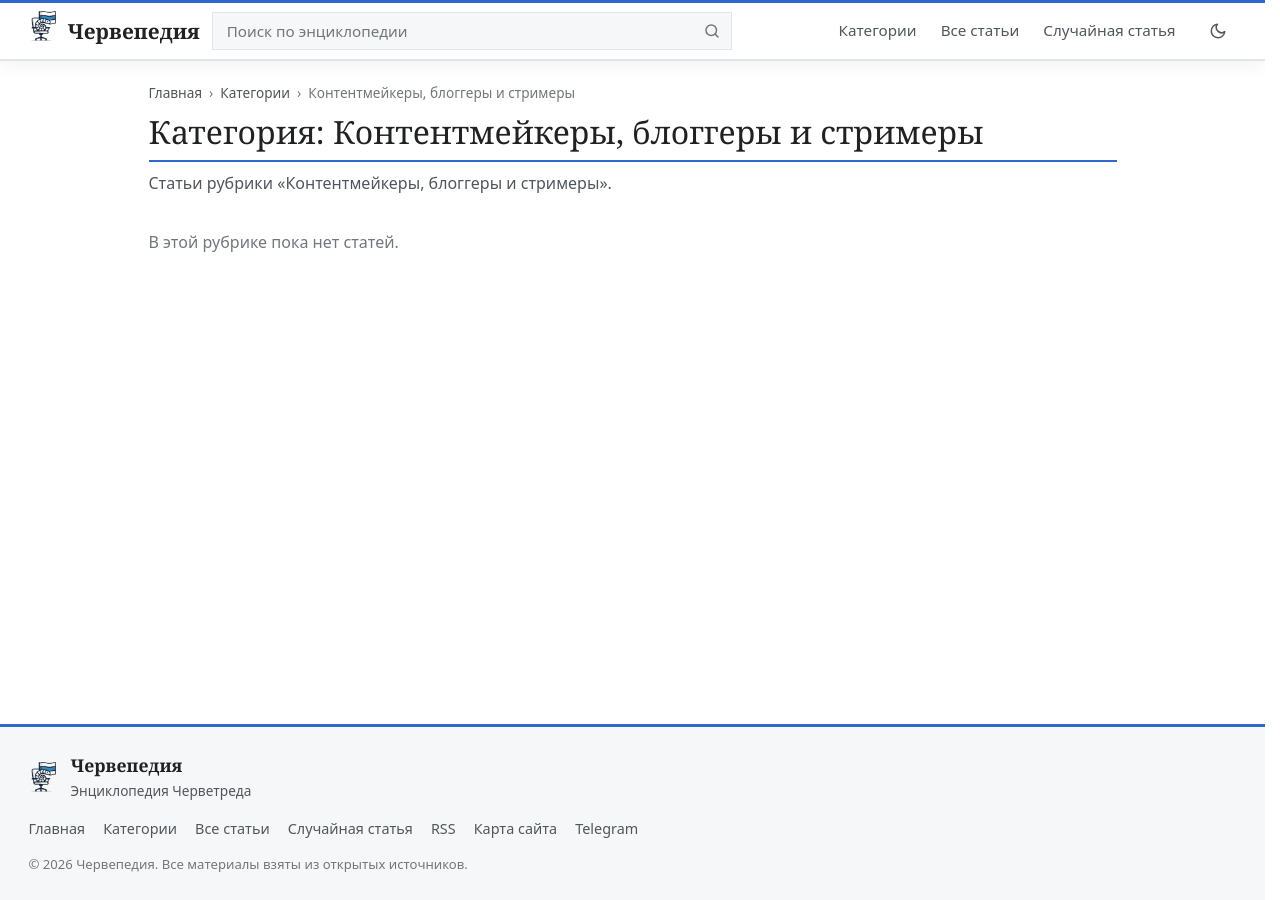
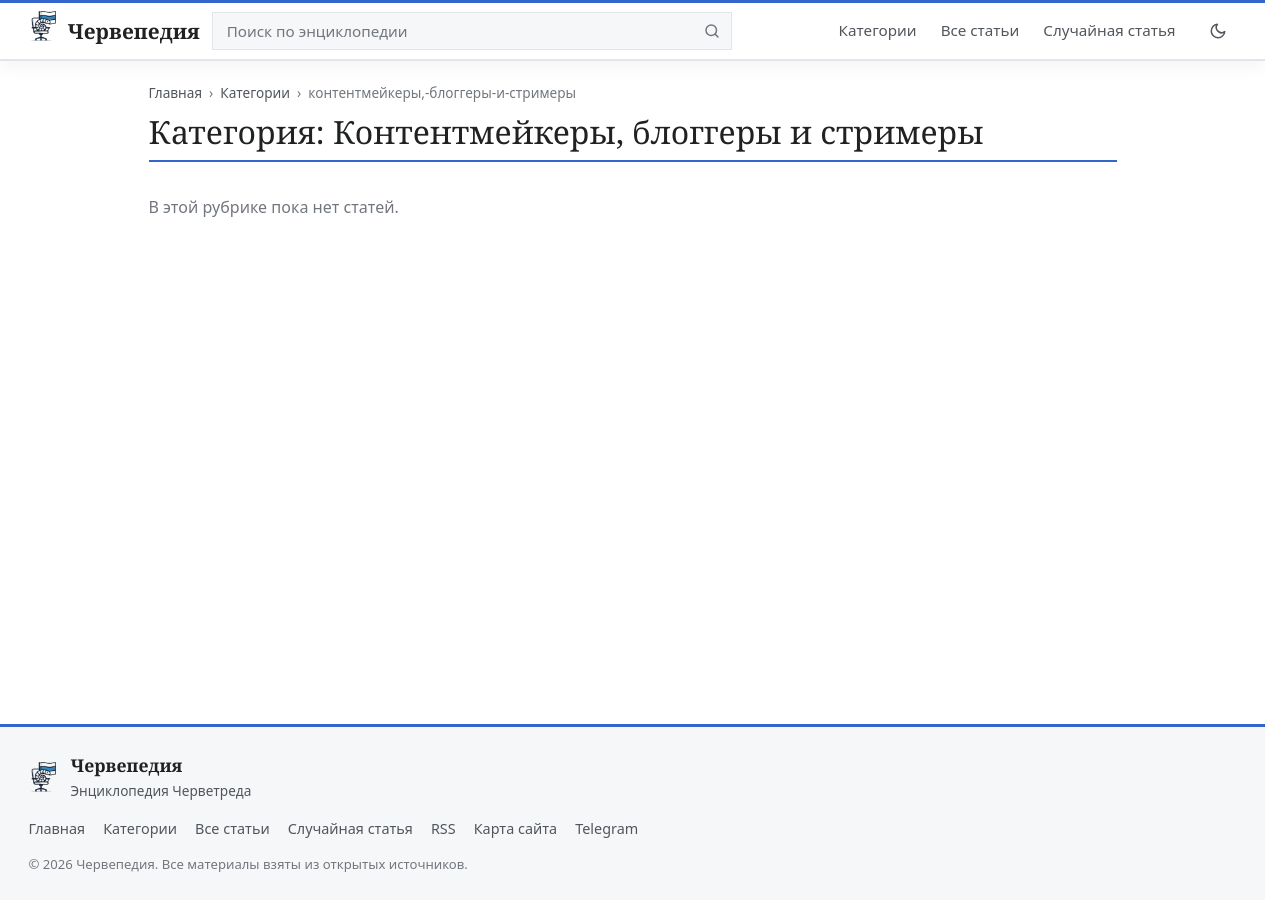
Before and after one commit to cherwepedia/cherwepedia.github.io, a Jekyll site: the page built from _cats/kontentmeykery-bloggery-i-strimery.md, in a window 1280 px wide. Built offline with Jekyll 4.4.1, drawn with Linux system fonts in a browser that asks for light colours.

Commit message:
Update categories.yml

```diff
--- a/_data/categories.yml
+++ b/_data/categories.yml
@@ -14,10 +14,7 @@
   description: "Всё о самом Черветреде."
 - id: политика
   name: "Политика"
-  description: "Политические события, движения и мемы."
-- id: контентмейкеры,-блоггеры-и-стримеры
-  name: "Контентмейкеры, блоггеры и стримеры"
-  description: "Статьи рубрики «Контентмейкеры, блоггеры и стримеры»."
+  description: "Политические события  и мемы."
 - id: контентмейкеры
   name: "Контентмейкеры"
-  description: "Статьи рубрики «Контентмейкеры»."
+  description: "Блогеры и стримеры»."
```
